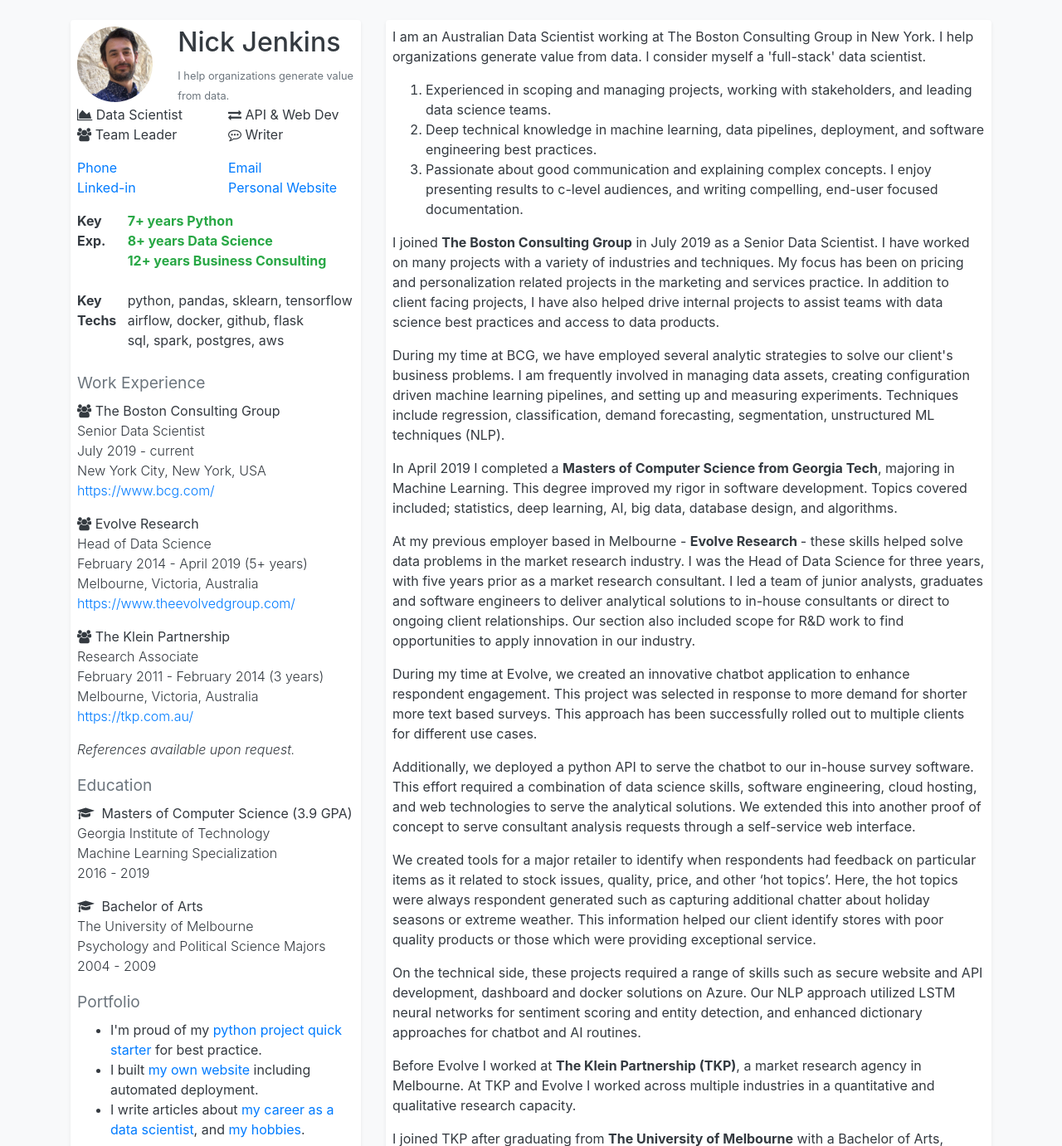
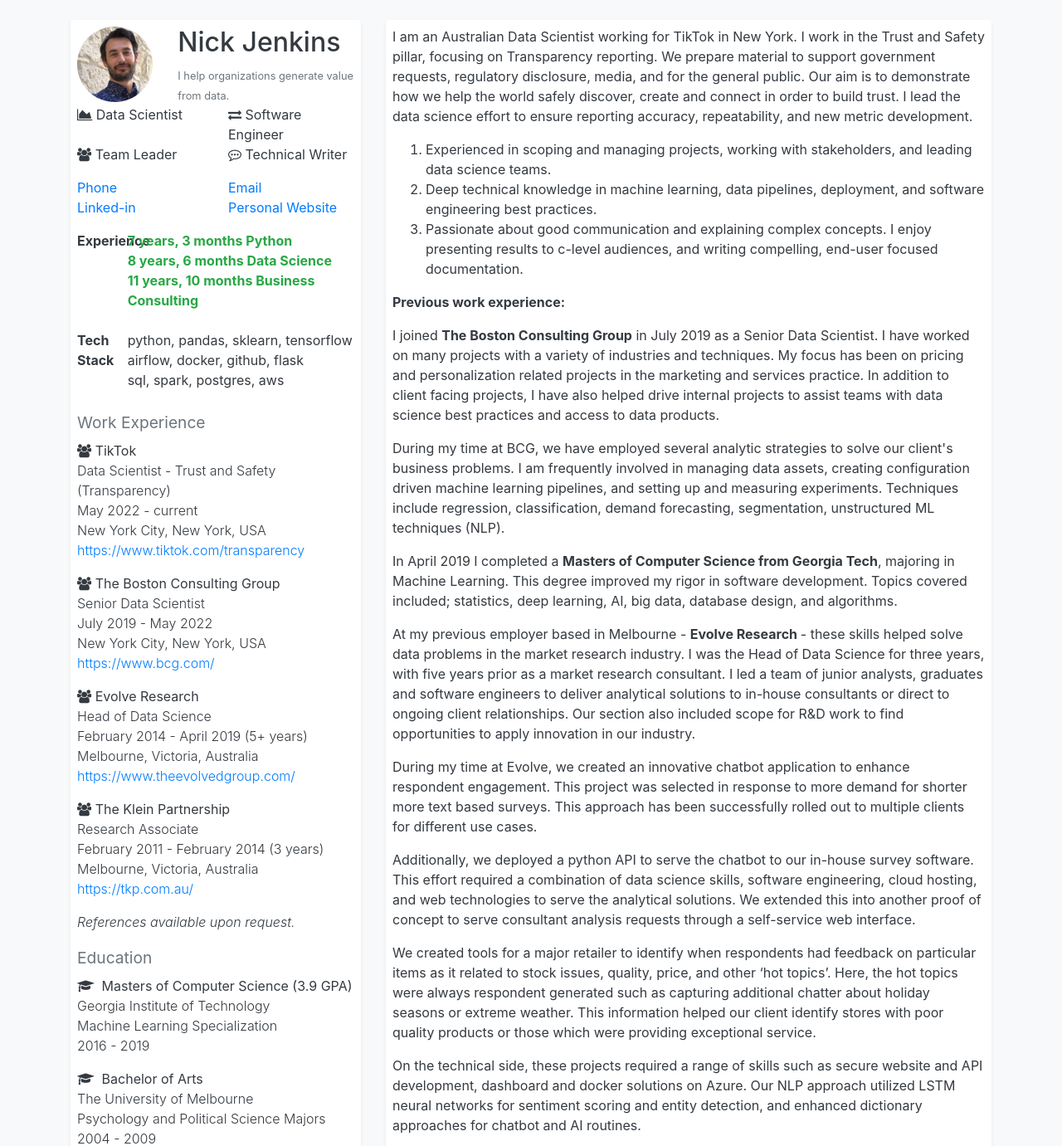
Before and after one commit to ndjenkins85/personalsite, a Flask app: page /resume in a window 1280 px wide. Shown: the part 56-1437 px from the top of the page at 83% size. Run offline with Flask 2, Linux system fonts and the light colour scheme; some libraries are stand-ins or nearby versions.

Commit message:
automatic updating of experience years, update resume

```diff
--- a/personalsite/templates/resume.html
+++ b/personalsite/templates/resume.html
@@ -2,12 +2,13 @@
 {% block content %}
 
 <div class="container">
+  <!-- Breadcrumb header -->
   <div class="noprint">
     <div class="row my-2">
       <div class="col-sm-10">
         <nav aria-label="breadcrumb">
           <ol class="breadcrumb">
-            <li class="breadcrumb-item"><a href="{{ url_for('home') }}">Home</a></li>
+            <li class="breadcrumb-item"><a href="{{url_for('home')}}">Home</a></li>
             <li class="breadcrumb-item active" aria-current="page">Resume</li>
           </ol>
         </nav>
@@ -18,12 +19,11 @@
     </div>
   </div>
   <div class="row my-2">
-
     <div class="col-sm-4">
       <div class="shadow-sm p-2 bg-white rounded">
         <div class="row">
           <div class="col-sm-4">
-            <img src="{{ url_for('static', filename='img/nickjenkins.jpg')}}" class="img-fluid rounded-circle" alt="Nick Jenkins">
+            <img src="{{url_for('static', filename='img/nickjenkins.jpg')}}" class="img-fluid rounded-circle" alt="Nick Jenkins">
           </div>
           <div class="col-sm-8">
             <h2>Nick Jenkins</h2>
@@ -31,17 +31,14 @@
               I help organizations generate value from data.
             </small>
             <br>
-
           </div>
         </div>
-
-
         <div class="row">
           <div class="col-sm-6">
             <i class="fa fa-area-chart"></i>&nbsp;Data Scientist</li>
           </div>
           <div class="col-sm-6">
-            <i class="fa fa-exchange"></i>&nbsp;API & Web Dev</li>
+            <i class="fa fa-exchange"></i>&nbsp;Software Engineer</li>
           </div>
         </div>
         <div class="row">
@@ -49,10 +46,9 @@
             <i class="fa fa-group"></i>&nbsp;Team Leader</li>
           </div>
           <div class="col-sm-6">
-            <i class="fa fa-commenting-o"></i>&nbsp;Writer</li>
+            <i class="fa fa-commenting-o"></i>&nbsp;Technical Writer</li>
           </div>
         </div>
-
         <p></p>
         <div class="row">
           <div class="col-sm-6">
@@ -71,20 +67,19 @@
           </div>
         </div>
         <p></p>
-
         <dl class="row">
-          <dt class="col-sm-2">Key Exp.</dt>
+          <dt class="col-sm-2">Experience</dt>
           <dd class="col-sm-10">
             <p class="text-success">
               <strong>
-                7+ years Python
-                <br>8+ years Data Science
-                <br>12+ years Business Consulting
+                {{years_months("2015-09-01")}} Python
+                <br>{{years_months("2014-06-01")}} Data Science
+                <br>{{years_months("2011-02-01")}} Business Consulting
               </strong>
             </p>
           </dd>
 
-          <dt class="col-sm-2">Key Techs</dt>
+          <dt class="col-sm-2">Tech Stack</dt>
           <dd class="col-sm-10">
               python, pandas, sklearn, tensorflow<br>
               airflow, docker, github, flask<br>
@@ -96,10 +91,20 @@
         <div class="row">
           <div class="col">
             <h4><small class="text-muted">Work Experience</small></h4>
+            <i class="fa fa-group"></i>&nbsp;TikTok
+            <p class="font-weight-light">
+              Data Scientist - Trust and Safety (Transparency)<br>
+              May 2022 - current<br>
+              New York City, New York, USA<br>
+              <a href="https://www.tiktok.com/transparency" target="_blank">
+                https://www.tiktok.com/transparency
+              </a>
+            </p>
+
             <i class="fa fa-group"></i>&nbsp;The Boston Consulting Group
             <p class="font-weight-light">
               Senior Data Scientist<br>
-              July 2019 - current<br>
+              July 2019 - May 2022<br>
               New York City, New York, USA<br>
               <a href="https://www.bcg.com/" target="_blank">
                 https://www.bcg.com/
@@ -190,7 +195,8 @@
     <div class="col-sm-8">
       <div class="shadow-sm p-2 bg-white rounded">
 <p>
-I am an Australian Data Scientist working at The Boston Consulting Group in New York. I help organizations generate value from data. I consider myself a 'full-stack' data scientist.
+I am an Australian Data Scientist working for TikTok in New York. I work in the Trust and Safety pillar, focusing on Transparency reporting. We prepare material to support government requests, regulatory disclosure, media, and for the general public. Our aim is to demonstrate how we help the world safely discover, create and connect in order to build trust. I lead the data science effort to ensure reporting accuracy, repeatability, and new metric development.
+
 <ol>
   <li>Experienced in scoping and managing projects, working with stakeholders, and leading data science teams.
   </li>
@@ -199,6 +205,10 @@ I am an Australian Data Scientist working at The Boston Consulting Group in New
   <li>Passionate about good communication and explaining complex concepts. I enjoy presenting results to c-level audiences, and writing compelling, end-user focused documentation.
   </li>
 </ol>
+</p>
+
+<p>
+<strong>Previous work experience:</strong>
 </p>
 
 <p>
--- a/personalsite/views.py
+++ b/personalsite/views.py
@@ -145,4 +145,9 @@ def get_master_details() -> Dict[Any, Any]:
         """Get list of years from 2017."""
         return list(range(2017, dt.now().year + 1))
 
-    return dict(deci=deci, inti=inti, utc_to_local=utc_to_local, tag_years=tag_years)
+    def years_months(date: str) -> str:
+        """Calculates years and months since date."""
+        days = (dt.now() - dt.strptime(date, "%Y-%m-%d")).days
+        return f"{days // 365} years, {(days % 365) // 30} months"
+
+    return dict(deci=deci, inti=inti, utc_to_local=utc_to_local, tag_years=tag_years, years_months=years_months)
```
Also changed, not shown: personalsite/config/config.py (+1 -19 lines).
